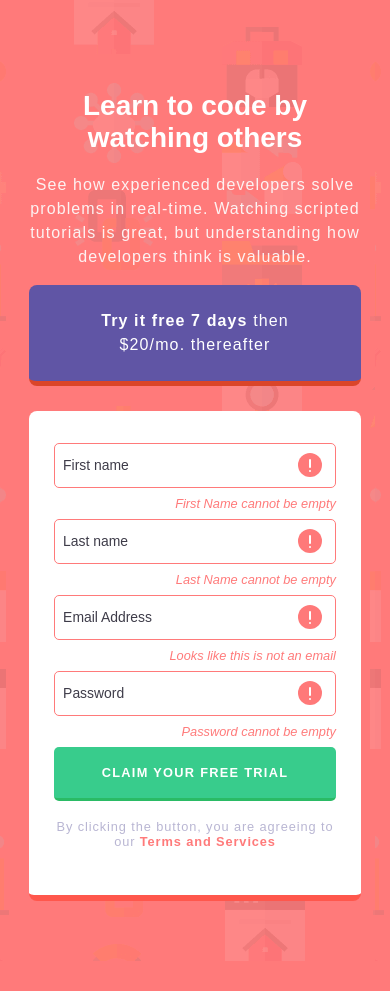
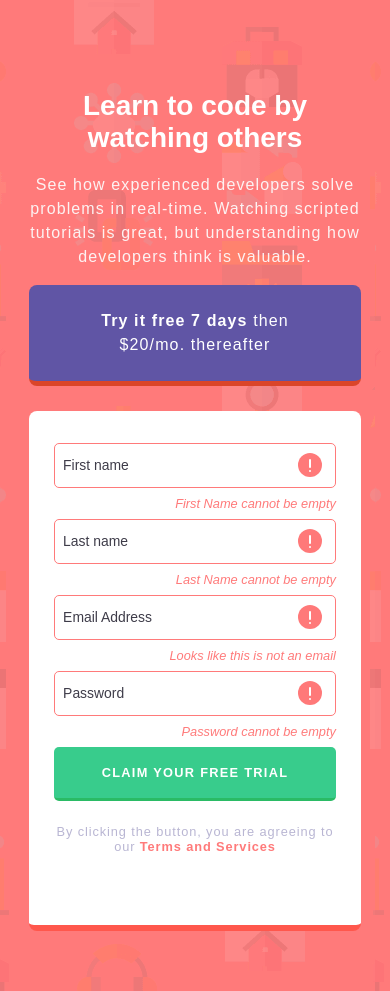
Before and after one commit to Moidz/Registration-form-resp, a plain HTML site: page index.html in a window 390 px wide. Before the commit the page ends 961 px from the top, so only its background shows below. Drawn offline with Linux system fonts and the light colour scheme; a web font is replaced by a local one.

Commit message:
Update style. css

```diff
--- a/style.css
+++ b/style.css
@@ -7,7 +7,7 @@ body{
 }
 .container{
     width: 70%;
-    height: 500px;
+    height: 570px;
     margin: 80px auto 60px;
     display: flex;
 }
@@ -51,7 +51,7 @@ h1{
 .item2-2{
     width: 100%;
     background-color: white;
-    height: 480px;
+    height: 500px;
     box-sizing: border-box;
     border-bottom: 6px rgba(255, 17, 0, 0.7) solid;
 }
@@ -197,10 +197,10 @@ button:hover{
         line-height: 1.5em;
     }
     .item2-2{
-        height: 490px;
+        height: 520px;
     }
     .terms{
         letter-spacing: 0.07em;
-        padding: 5px 25px;
+        padding: 10px 25px;
     }
 }
```
